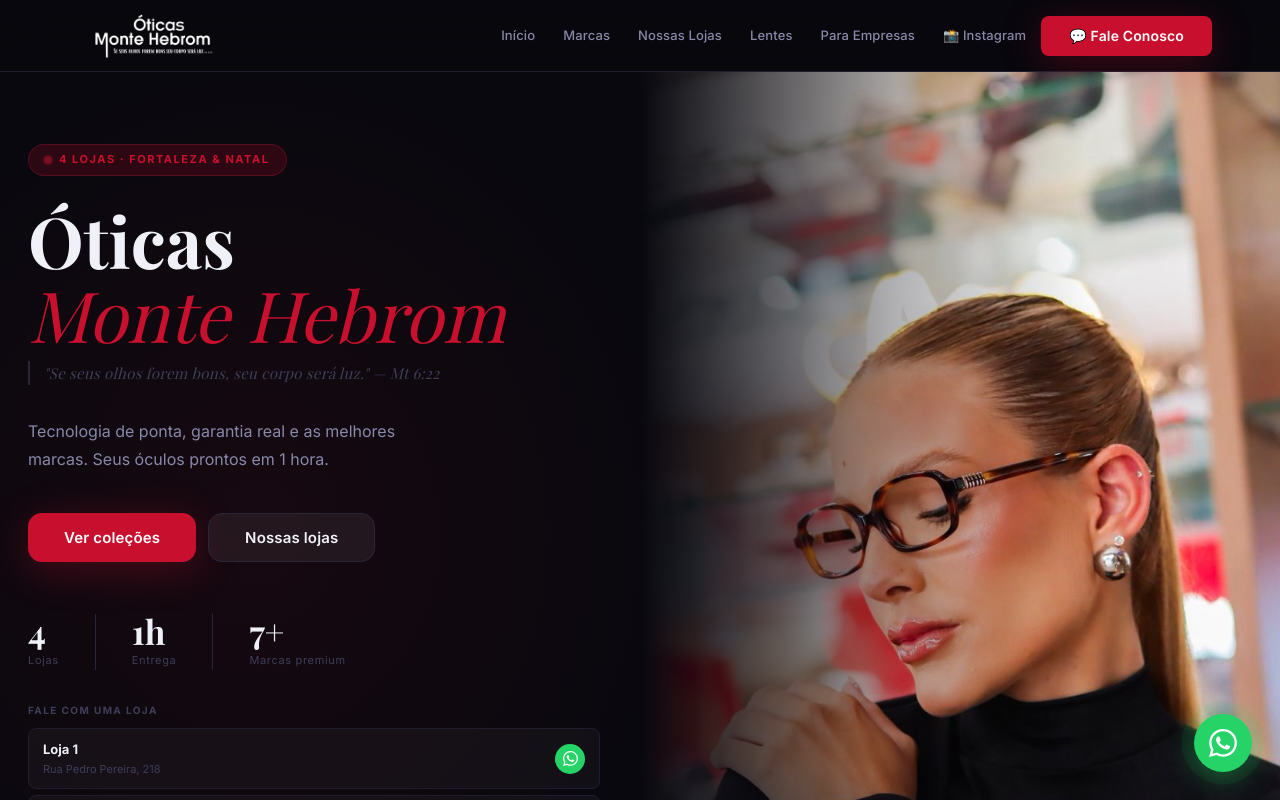
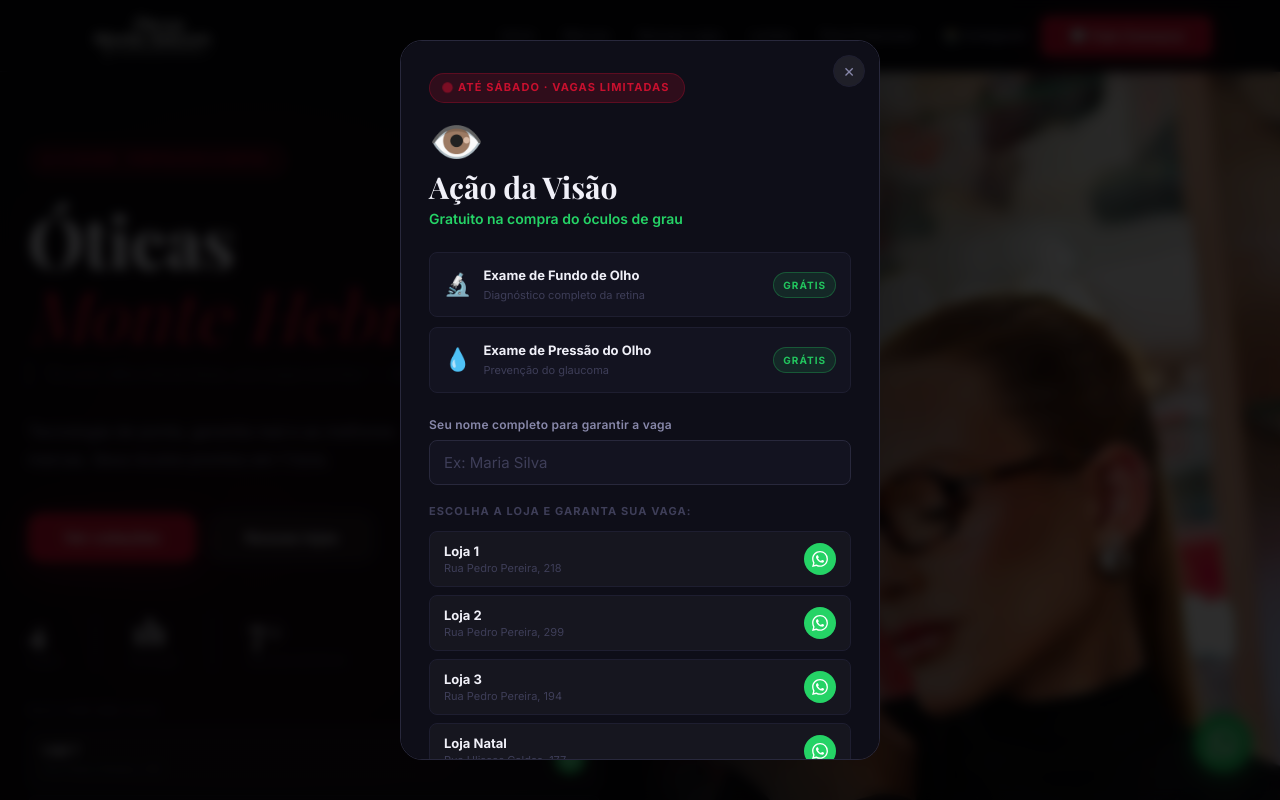
Before and after one commit to victortop7/oticas-monte-hebrom, a React (Vite) app: page / in a window 1280 px wide. Shown: the top 800 px of the page. Built offline with nearby package versions, Linux system fonts and the light colour scheme; a web font is replaced by a local one.

Commit message:
Add popup Ação da Visão com form de nome + 4 botões WhatsApp

```diff
--- a/src/App.tsx
+++ b/src/App.tsx
@@ -1,3 +1,4 @@
+import { Popup } from './components/Popup'
 import { Header } from './components/Header'
 import { Hero } from './components/Hero'
 import { Features } from './components/Features'
@@ -13,6 +14,7 @@
 export default function App() {
   return (
     <>
+      <Popup />
       <Header />
       <main>
         <Hero />
--- /dev/null
+++ b/src/components/Popup.tsx
@@ -0,0 +1,113 @@
+import { useState, useEffect } from 'react'
+import { stores } from '../data/stores'
+
+export function Popup() {
+  const [open, setOpen] = useState(false)
+  const [name, setName] = useState('')
+  const [error, setError] = useState(false)
+
+  useEffect(() => {
+    const t = setTimeout(() => setOpen(true), 800)
+    return () => clearTimeout(t)
+  }, [])
+
+  function handleWA(whatsapp: string, storeName: string) {
+    if (!name.trim()) {
+      setError(true)
+      return
+    }
+    const msg = encodeURIComponent(
+      `Olá! Meu nome é *${name.trim()}* e eu quero a vaga na Ação da Visão da Óticas Monte Hebrom (${storeName})! 👁️`
+    )
+    window.open(`https://wa.me/${whatsapp}?text=${msg}`, '_blank')
+  }
+
+  if (!open) return null
+
+  return (
+    <div className="popup-backdrop" onClick={() => setOpen(false)}>
+      <div className="popup-box" onClick={e => e.stopPropagation()}>
+
+        {/* Close */}
+        <button className="popup-close" onClick={() => setOpen(false)}>✕</button>
+
+        {/* Badge */}
+        <div className="popup-badge">
+          <span className="popup-badge-dot" />
+          Até sábado · Vagas limitadas
+        </div>
+
+        {/* Header */}
+        <div className="popup-icon">👁️</div>
+        <h2 className="popup-title">Ação da Visão</h2>
+        <p className="popup-subtitle">Gratuito na compra do óculos de grau</p>
+
+        {/* Exames */}
+        <div className="popup-exames">
+          <div className="popup-exame">
+            <span className="popup-exame-icon">🔬</span>
+            <div>
+              <div className="popup-exame-name">Exame de Fundo de Olho</div>
+              <div className="popup-exame-desc">Diagnóstico completo da retina</div>
+            </div>
+            <span className="popup-exame-free">GRÁTIS</span>
+          </div>
+          <div className="popup-exame">
+            <span className="popup-exame-icon">💧</span>
+            <div>
+              <div className="popup-exame-name">Exame de Pressão do Olho</div>
+              <div className="popup-exame-desc">Prevenção do glaucoma</div>
+            </div>
+            <span className="popup-exame-free">GRÁTIS</span>
+          </div>
+        </div>
+
+        {/* Nome */}
+        <div className="popup-form">
+          <label className="popup-label">Seu nome completo para garantir a vaga</label>
+          <input
+            className={`popup-input${error ? ' popup-input-error' : ''}`}
+            type="text"
+            placeholder="Ex: Maria Silva"
+            value={name}
+            onChange={e => { setName(e.target.value); setError(false) }}
+            onKeyDown={e => e.key === 'Enter' && name.trim() && handleWA(stores[0].whatsapp, stores[0].name)}
+          />
+          {error && <span className="popup-error-msg">Digite seu nome para continuar</span>}
+        </div>
+
+        {/* Lojas */}
+        <div className="popup-stores-label">Escolha a loja e garanta sua vaga:</div>
+        <div className="popup-stores">
+          {stores.map(store => (
+            <button
+              key={store.id}
+              className="popup-store-btn"
+              onClick={() => handleWA(store.whatsapp, store.name)}
+            >
+              <div className="popup-store-info">
+                <span className="popup-store-name">{store.name}</span>
+                <span className="popup-store-addr">{store.address}</span>
+              </div>
+              <div className="popup-wa-circle">
+                <WaSVG />
+              </div>
+            </button>
+          ))}
+        </div>
+
+        <p className="popup-obs">
+          ⏳ Exames gratuitos válidos até sábado · Na compra de óculos de grau
+        </p>
+      </div>
+    </div>
+  )
+}
+
+function WaSVG() {
+  return (
+    <svg width="16" height="16" viewBox="0 0 24 24" fill="white">
+      <path d="M17.472 14.382c-.297-.149-1.758-.867-2.03-.967-.273-.099-.471-.148-.67.15-.197.297-.767.966-.94 1.164-.173.199-.347.223-.644.075-.297-.15-1.255-.463-2.39-1.475-.883-.788-1.48-1.761-1.653-2.059-.173-.297-.018-.458.13-.606.134-.133.298-.347.446-.52.149-.174.198-.298.298-.497.099-.198.05-.371-.025-.52-.075-.149-.669-1.612-.916-2.207-.242-.579-.487-.5-.669-.51-.173-.008-.371-.01-.57-.01-.198 0-.52.074-.792.372-.272.297-1.04 1.016-1.04 2.479 0 1.462 1.065 2.875 1.213 3.074.149.198 2.096 3.2 5.077 4.487.709.306 1.262.489 1.694.625.712.227 1.36.195 1.871.118.571-.085 1.758-.719 2.006-1.413.248-.694.248-1.289.173-1.413-.074-.124-.272-.198-.57-.347m-5.421 7.403h-.004a9.87 9.87 0 01-5.031-1.378l-.361-.214-3.741.982.998-3.648-.235-.374a9.86 9.86 0 01-1.51-5.26c.001-5.45 4.436-9.884 9.888-9.884 2.64 0 5.122 1.03 6.988 2.898a9.825 9.825 0 012.893 6.994c-.003 5.45-4.437 9.884-9.885 9.884m8.413-18.297A11.815 11.815 0 0012.05 0C5.495 0 .16 5.335.157 11.892c0 2.096.547 4.142 1.588 5.945L.057 24l6.305-1.654a11.882 11.882 0 005.683 1.448h.005c6.554 0 11.89-5.335 11.893-11.893a11.821 11.821 0 00-3.48-8.413z"/>
+    </svg>
+  )
+}
--- a/src/index.css
+++ b/src/index.css
@@ -503,6 +503,99 @@
 .footer-copy{font-size:12px;color:var(--text-muted)}
 .footer-verse{font-family:var(--font-display);font-style:italic;font-size:12px;color:var(--text-muted)}
 
+/* ─── Popup ──────────────────────────────────────────────────── */
+.popup-backdrop{
+  position:fixed;inset:0;background:rgba(0,0,0,0.82);
+  z-index:2000;display:flex;align-items:center;justify-content:center;
+  padding:16px;backdrop-filter:blur(6px);
+  animation:fade-in 0.3s ease;
+}
+.popup-box{
+  background:var(--surface);border:1px solid var(--border-2);
+  border-radius:var(--radius-lg);width:100%;max-width:480px;
+  padding:32px 28px 24px;position:relative;
+  animation:slide-up 0.3s ease;
+  max-height:90vh;overflow-y:auto;
+}
+.popup-close{
+  position:absolute;top:14px;right:14px;
+  width:32px;height:32px;border-radius:50%;
+  background:rgba(255,255,255,0.07);border:1px solid var(--border);
+  color:var(--text-dim);font-size:14px;cursor:pointer;
+  display:flex;align-items:center;justify-content:center;transition:all 0.15s;
+}
+.popup-close:hover{background:rgba(255,255,255,0.14);color:var(--text)}
+.popup-badge{
+  display:inline-flex;align-items:center;gap:7px;
+  background:var(--red-glow);border:1px solid rgba(200,16,46,0.3);
+  border-radius:100px;padding:5px 14px;
+  font-size:11px;font-weight:700;letter-spacing:0.1em;text-transform:uppercase;
+  color:var(--red);margin-bottom:16px;
+}
+.popup-badge-dot{
+  width:7px;height:7px;border-radius:50%;background:var(--red);
+  animation:pulse-red 1.8s infinite;
+}
+.popup-icon{font-size:44px;margin-bottom:8px;line-height:1}
+.popup-title{
+  font-family:var(--font-display);font-size:30px;font-weight:700;
+  color:var(--text);margin-bottom:4px;line-height:1.1;
+}
+.popup-subtitle{
+  font-size:14px;color:var(--green-wa);font-weight:600;
+  margin-bottom:22px;
+}
+.popup-exames{display:flex;flex-direction:column;gap:10px;margin-bottom:22px}
+.popup-exame{
+  display:flex;align-items:center;gap:12px;
+  background:var(--surface-2);border:1px solid var(--border);
+  border-radius:var(--radius-sm);padding:12px 14px;
+}
+.popup-exame-icon{font-size:22px;flex-shrink:0}
+.popup-exame-name{font-size:13px;font-weight:700;color:var(--text)}
+.popup-exame-desc{font-size:11px;color:var(--text-muted);margin-top:1px}
+.popup-exame-free{
+  margin-left:auto;flex-shrink:0;
+  background:rgba(34,197,94,0.12);border:1px solid rgba(34,197,94,0.3);
+  color:#22c55e;font-size:10px;font-weight:800;letter-spacing:0.1em;
+  padding:4px 9px;border-radius:100px;
+}
+.popup-form{display:flex;flex-direction:column;gap:6px;margin-bottom:18px}
+.popup-label{font-size:12px;font-weight:600;color:var(--text-dim);letter-spacing:0.02em}
+.popup-input{
+  background:var(--surface-2);border:1.5px solid var(--border-2);
+  border-radius:var(--radius-sm);padding:12px 14px;
+  font-size:15px;color:var(--text);font-family:var(--font-body);
+  outline:none;transition:border-color 0.2s;width:100%;
+}
+.popup-input::placeholder{color:var(--text-muted)}
+.popup-input:focus{border-color:var(--red)}
+.popup-input-error{border-color:#ef4444 !important}
+.popup-error-msg{font-size:12px;color:#ef4444;margin-top:2px}
+.popup-stores-label{
+  font-size:11px;font-weight:700;letter-spacing:0.1em;text-transform:uppercase;
+  color:var(--text-muted);margin-bottom:10px;
+}
+.popup-stores{display:flex;flex-direction:column;gap:8px;margin-bottom:16px}
+.popup-store-btn{
+  display:flex;align-items:center;justify-content:space-between;
+  padding:11px 14px;background:rgba(255,255,255,0.03);
+  border:1px solid var(--border);border-radius:var(--radius-sm);
+  color:var(--text);cursor:pointer;transition:all 0.2s;text-align:left;
+}
+.popup-store-btn:hover{background:rgba(37,211,102,0.08);border-color:rgba(37,211,102,0.3);transform:translateX(3px)}
+.popup-store-info{display:flex;flex-direction:column;gap:2px}
+.popup-store-name{font-size:13px;font-weight:700}
+.popup-store-addr{font-size:11px;color:var(--text-muted)}
+.popup-wa-circle{
+  width:32px;height:32px;background:var(--green-wa);border-radius:50%;
+  display:flex;align-items:center;justify-content:center;flex-shrink:0;
+}
+.popup-obs{
+  font-size:11px;color:var(--text-muted);text-align:center;line-height:1.6;
+  border-top:1px solid var(--border);padding-top:14px;margin-top:4px;
+}
+
 /* ─── WA Float ───────────────────────────────────────────────── */
 .wa-float{
   position:fixed;bottom:28px;right:28px;width:58px;height:58px;
```
